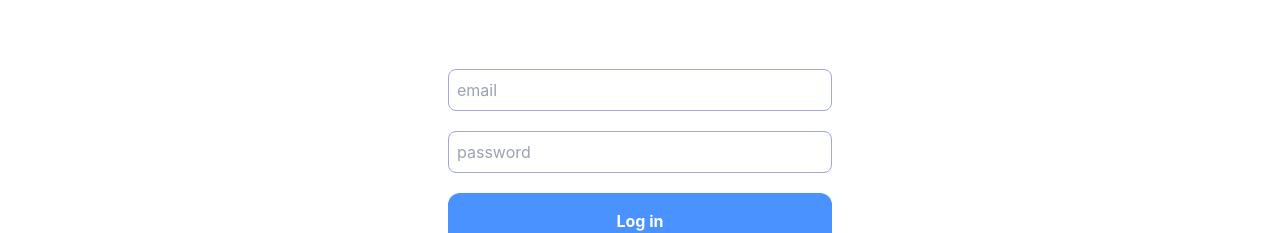
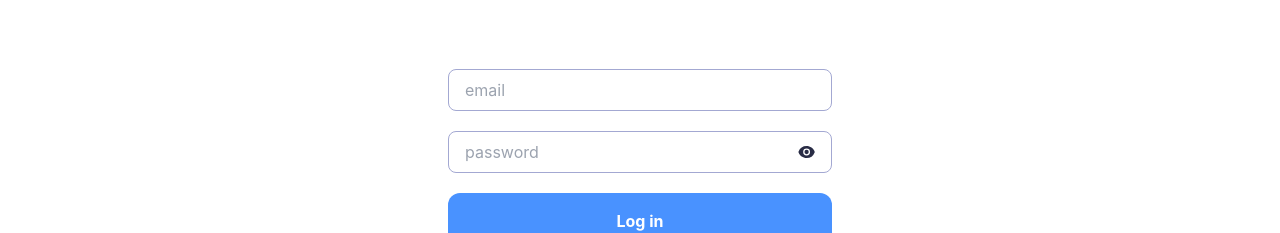
Before and after one commit to Tosini13/zagubione, a React (Create React App) app: page /login in a window 1280 px wide. Shown: the part 163-396 px from the top of the page. Built offline with nearby package versions, Linux system fonts and the light colour scheme.

Commit message:
feat: add show password

```diff
--- a/src/components/Input.tsx
+++ b/src/components/Input.tsx
@@ -1,27 +1,81 @@
-import React, { InputHTMLAttributes, ReactNode, forwardRef } from "react";
+import React, {
+  InputHTMLAttributes,
+  ReactElement,
+  ReactNode,
+  forwardRef,
+  useState,
+} from "react";
 import { twMerge } from "tailwind-merge";
+import { EyeIcon, EyeSlashIcon } from "@heroicons/react/20/solid";
 
-type InputProps = InputHTMLAttributes<HTMLInputElement> & {
-  icon?: ReactNode;
+type BaseInputProps = InputHTMLAttributes<HTMLInputElement> & {
+  icon?: string | ReactElement;
+  iconClassName?: string;
   inputClassName?: string;
 };
 
-const Input = forwardRef<HTMLInputElement, InputProps>(
-  ({ icon, className, inputClassName, ...rest }: InputProps, ref) => {
-    return (
+const BaseInput = forwardRef<HTMLInputElement, BaseInputProps>(
+  (
+    { icon, className, inputClassName, iconClassName, ...rest }: BaseInputProps,
+    ref
+  ) => (
     <div className={twMerge("flex items-center rounded-lg", className)}>
-        {icon}
+      {typeof icon === "string" ? (
+        <img
+          loading="lazy"
+          srcSet={icon}
+          alt="button icon"
+          className={twMerge("aspect-square h-4", iconClassName)}
+        />
+      ) : React.isValidElement(icon) ? (
+        icon
+      ) : null}
       <input
         ref={ref}
         {...rest}
         className={twMerge(
-            "w-full px-2 py-2 focus:outline-none !bg-transparent",
+          "w-full px-4 py-2 focus:outline-none !bg-transparent",
           inputClassName
         )}
       />
     </div>
+  )
+);
+
+const InputPassword = forwardRef<HTMLInputElement, BaseInputProps>(
+  (props: BaseInputProps, ref) => {
+    const [visibility, setVisibility] = useState<"showed" | "hidden">("hidden");
+    return (
+      <BaseInput
+        data-testid="input_password"
+        inputClassName="order-1"
+        icon={
+          visibility === "showed" ? (
+            <EyeSlashIcon
+              className="aspect-square h-5 mx-4 order-2"
+              onClick={() => setVisibility("hidden")}
+            />
+          ) : (
+            <EyeIcon
+              className="aspect-square h-5 mx-4 order-2"
+              onClick={() => setVisibility("showed")}
+            />
+          )
+        }
+        {...props}
+        type={visibility === "showed" ? "text" : "password"}
+        ref={ref}
+      />
     );
   }
 );
 
+const Input = forwardRef<HTMLInputElement, BaseInputProps>(
+  (props: BaseInputProps, ref) => {
+    if (props.type === "password")
+      return <InputPassword ref={ref} {...props} />;
+    return <BaseInput ref={ref} {...props} />;
+  }
+);
+
 export default Input;
```
Lines whose indentation alone changed are shown as unchanged.
